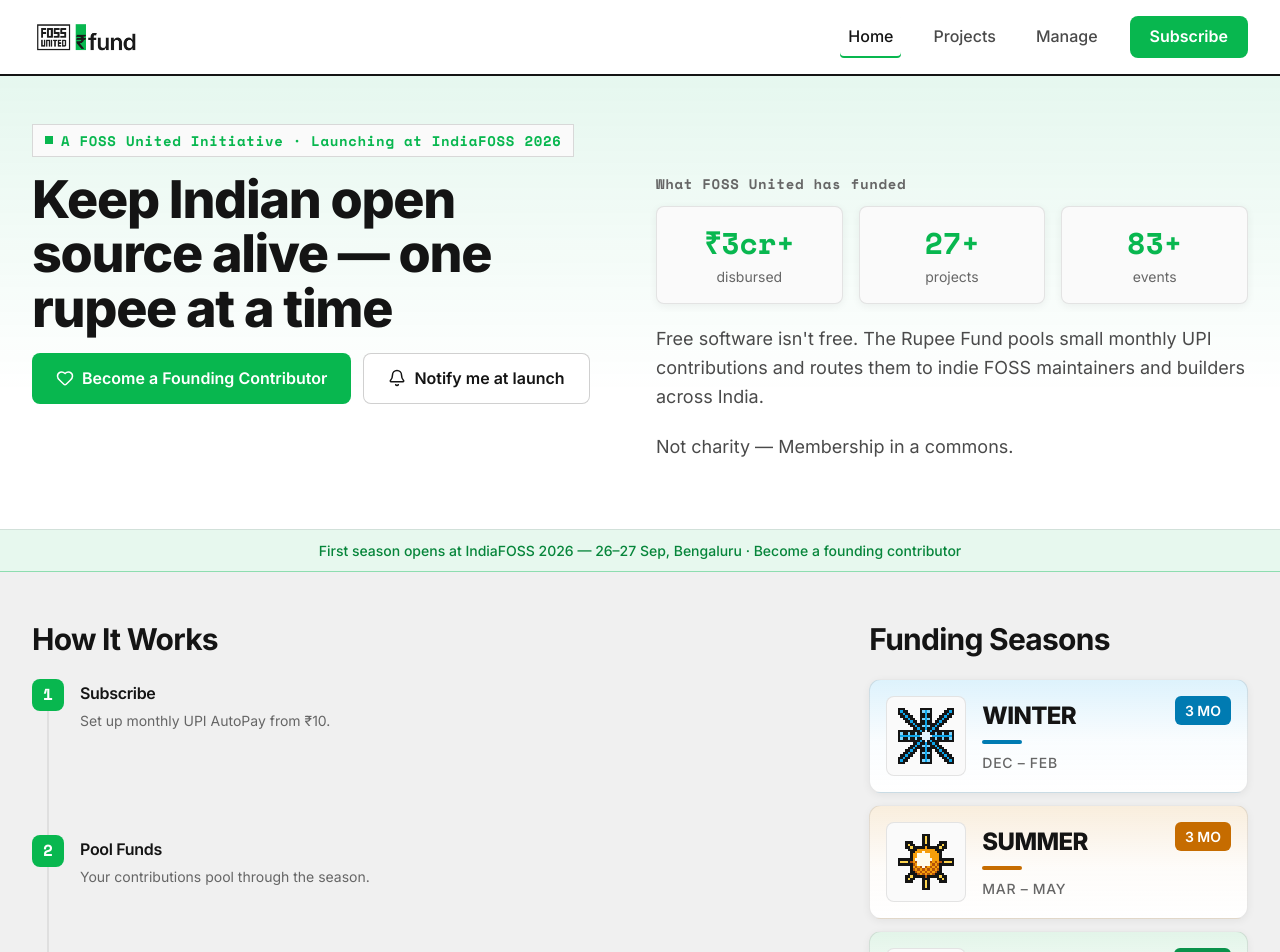
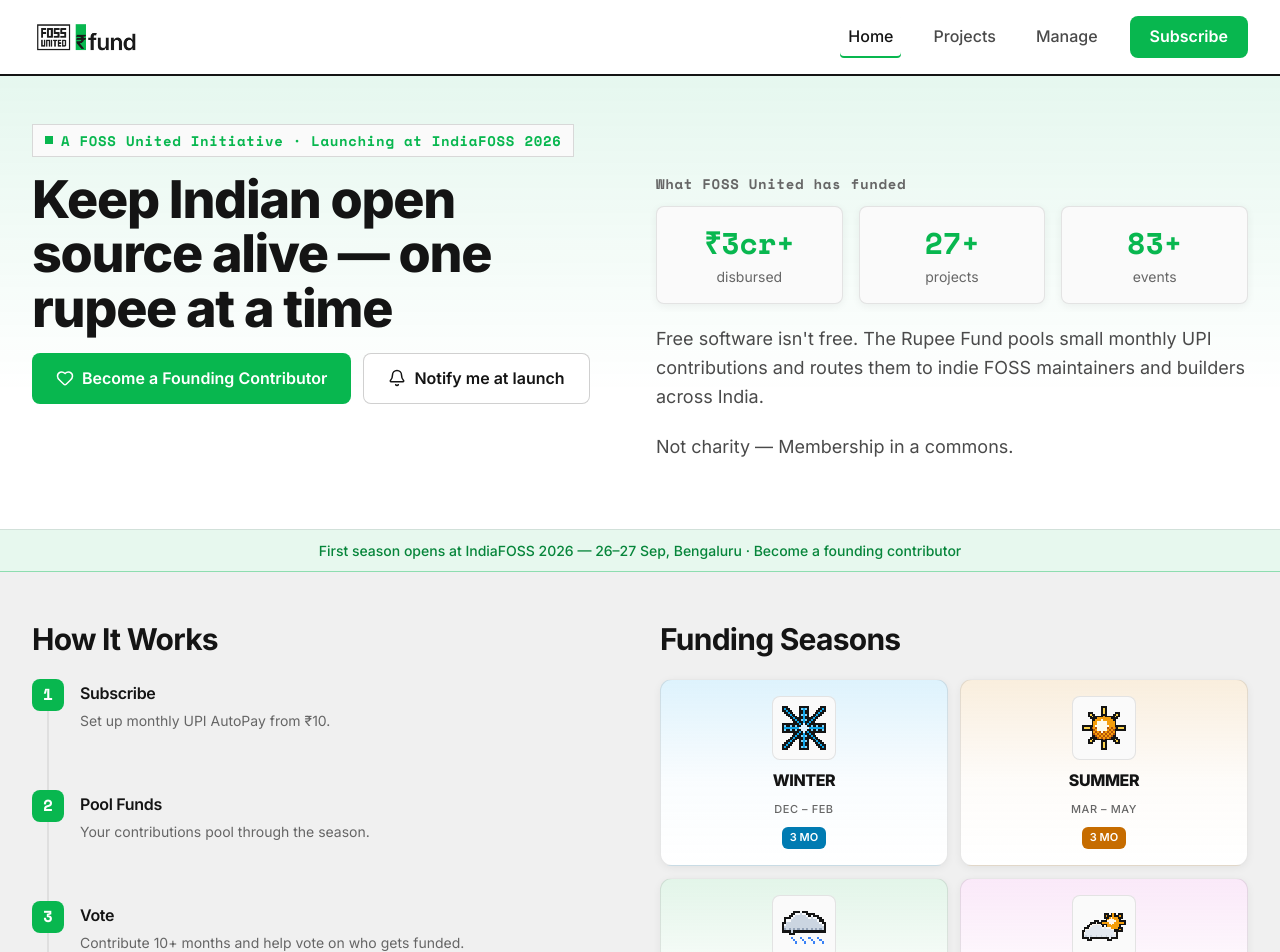
Before and after one commit to raisedadead/trf, a React (Vite) app: page / in a window 1280 px wide. Shown: the top 952 px of the page. Built offline with nearby package versions, Linux system fonts and the light colour scheme.

Commit message:
fix: seasons 2x2 grid, restore 50/50 section split

```diff
--- a/src/components/RupeeFund.tsx
+++ b/src/components/RupeeFund.tsx
@@ -190,9 +190,9 @@
       {/* How It Works + Seasons - Combined */}
       <section className="py-12 bg-paper">
         <div className="max-w-7xl mx-auto px-4 sm:px-6 lg:px-8">
-          <div className="grid gap-10 md:grid-cols-3">
+          <div className="grid gap-10 md:grid-cols-2">
             {/* How It Works */}
-            <div className="flex flex-col md:col-span-2">
+            <div className="flex flex-col">
               <h3 className="text-2xl font-bold text-ink mb-5 tracking-tight">
                 How It Works
               </h3>
@@ -226,34 +226,28 @@
               <h3 className="text-2xl font-bold text-ink mb-5 tracking-tight">
                 Funding Seasons
               </h3>
-              <div className="flex flex-1 flex-col gap-3">
+              <div className="grid grid-cols-2 gap-3">
                 {SEASON_ART.map((s) => (
                   <div
                     key={s.key}
-                    className="relative flex items-center gap-4 overflow-hidden rounded-xl border border-ink/10 bg-white p-4 shadow-soft transition duration-200 ease-out hover:-translate-y-0.5 hover:shadow-card"
+                    className="relative flex flex-col items-center gap-2 overflow-hidden rounded-xl border border-ink/10 bg-white p-4 text-center shadow-soft transition duration-200 ease-out hover:-translate-y-0.5 hover:shadow-card"
                     style={{ backgroundImage: s.grad }}
                   >
-                    <div className="grid h-20 w-20 shrink-0 place-items-center rounded-lg border border-ink/10 bg-card">
+                    <div className="grid h-16 w-16 shrink-0 place-items-center rounded-lg border border-ink/10 bg-card">
                       <PixelSprite
                         rows={s.sprite}
                         shades={s.shades}
-                        className="h-14 w-14"
+                        className="h-11 w-11"
                       />
                     </div>
-                    <div className="min-w-0 flex-1">
-                      <h4 className="text-lg font-extrabold tracking-tight text-ink sm:text-xl">
-                        {s.name}
-                      </h4>
-                      <div
-                        className="my-2 h-1 w-10 rounded-full"
-                        style={{ backgroundColor: s.accent }}
-                      />
-                      <p className="text-xs font-medium uppercase tracking-wider text-ink-3">
-                        {s.months}
-                      </p>
-                    </div>
+                    <h4 className="text-sm font-extrabold tracking-tight text-ink">
+                      {s.name}
+                    </h4>
+                    <p className="text-[11px] font-medium uppercase tracking-wider text-ink-3">
+                      {s.months}
+                    </p>
                     <span
-                      className="self-start rounded-md px-2.5 py-1 text-xs font-semibold text-white"
+                      className="mt-auto rounded-md px-2 py-0.5 text-[11px] font-semibold text-white"
                       style={{ backgroundColor: s.accent }}
                     >
                       {s.duration}
```
